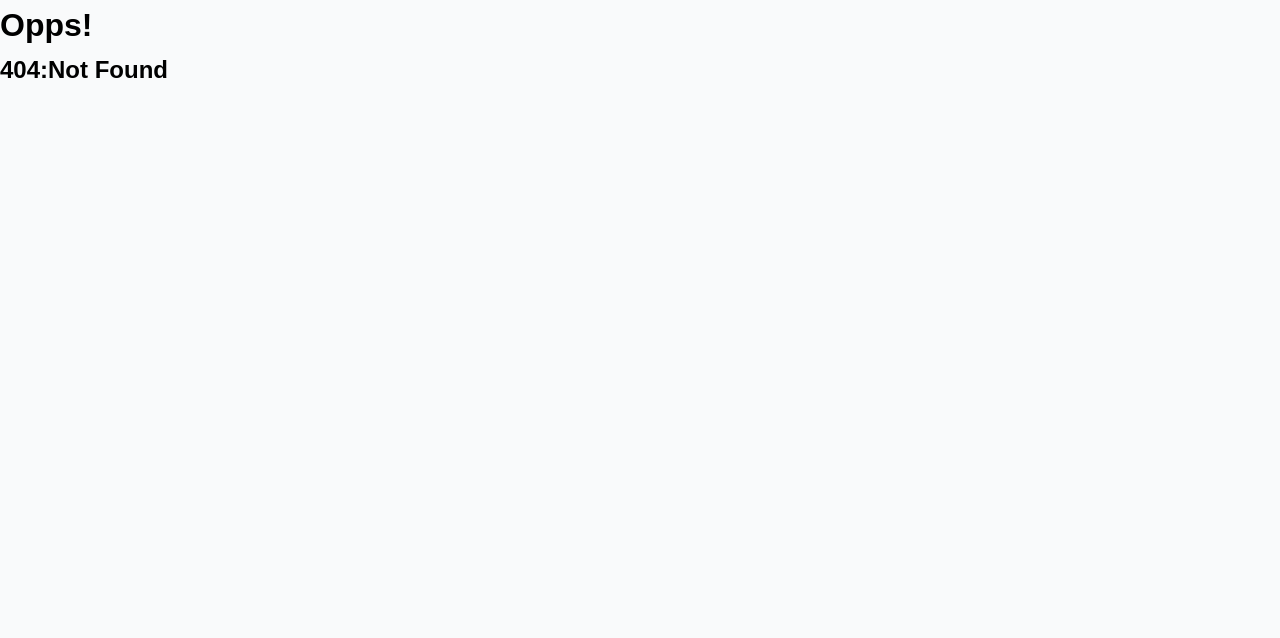
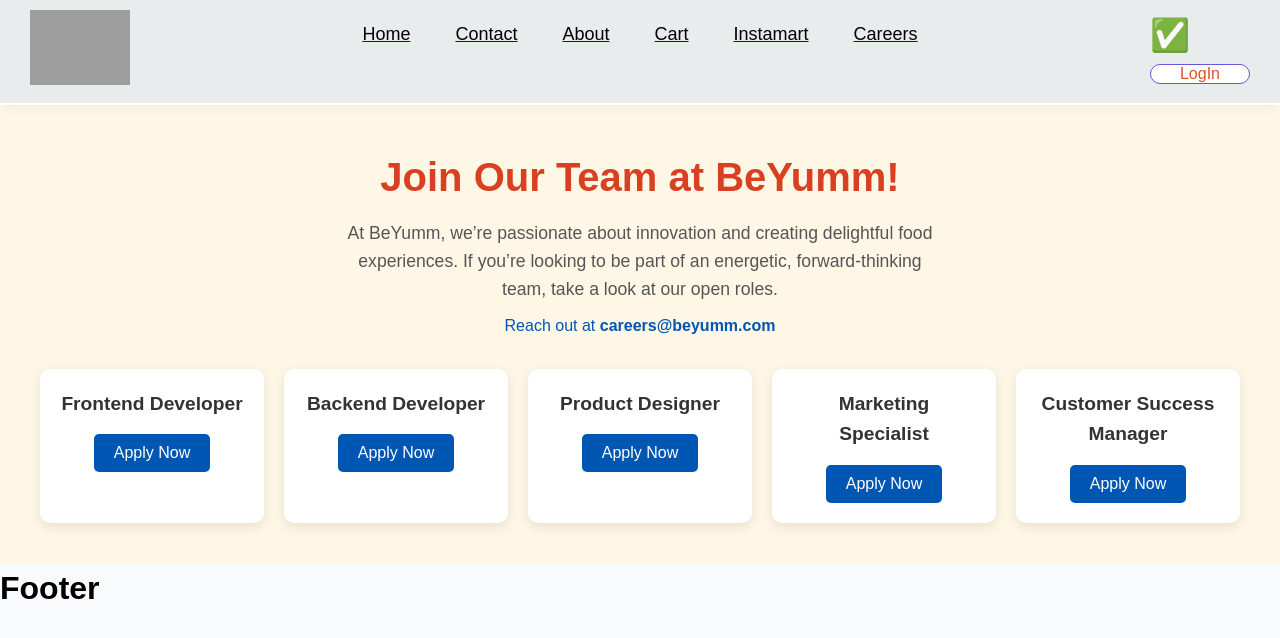
Before and after one commit to 1Mohitpl/EatChat, a React (Vite) app: page /careers in a window 1280 px wide. Before the commit this address had no page. Shown: the top 638 px of the page. Built offline with nearby package versions, Linux system fonts and the light colour scheme; grey boxes are pictures that could not be loaded.

Commit message:
update the career page

```diff
--- /dev/null
+++ b/Src/Components/Careers.js
@@ -0,0 +1,35 @@
+import React from 'react';
+
+const Careers = () => {
+  const jobs = [
+    'Frontend Developer',
+    'Backend Developer',
+    'Product Designer',
+    'Marketing Specialist',
+    'Customer Success Manager',
+  ];
+
+  return (
+    <div className="career-page">
+      <div className="header-section">
+        <h2 className="hire">Join Our Team at BeYumm!</h2>
+        <p className="description">
+          At BeYumm, we’re passionate about innovation and creating delightful food experiences.
+          If you’re looking to be part of an energetic, forward-thinking team, take a look at our open roles.
+        </p>
+        <p className="contact-info">Reach out at <span>careers@beyumm.com</span></p>
+      </div>
+
+      <div className="job-listings">
+        {jobs.map((job, index) => (
+          <div key={index} className="job-card">
+            <h3>{job}</h3>
+            <button className="apply-button" onClick={()=> alert("Applied")}>Apply Now</button>
+          </div>
+        ))}
+      </div>
+    </div>
+  );
+};
+
+export default Careers;
--- a/Src/Components/Title.js
+++ b/Src/Components/Title.js
@@ -43,8 +43,10 @@ const Title = () => (
          <li>Instamart</li>
          </Link>
 
-          <li>careers</li>
-        </ul>
+         <Link to="/careers">
+         <li>Careers</li>
+         </Link>
+         </ul>
       </div>
      <div className="log-btn">
         <h1>{isOnline ? "✅": "🛑"}</h1>
--- a/index.css
+++ b/index.css
@@ -60,7 +60,7 @@ body {
     font-size: medium;
     height: auto;
     border-radius: 20px;
-    color: rgb(104, 85, 224);
+    color: rgb(223, 82, 47);
     background-color: rgba(255, 255, 255, 1);
     border: 1px solid rgba(104, 85, 224, 1);
     transition: 0.4s;
@@ -68,7 +68,7 @@ body {
 button:hover {
   color: black;
   box-shadow: 0 0 20px rgba(104, 85, 224, 0.6);
-  background-color: rgba(104, 85, 224, 1);
+  background-color: rgb(66, 139, 228);
 }
 
 
@@ -249,3 +249,81 @@ html {
    width: 100vw;
    height: auto;
 }
+
+/* Main Career Page Styling */
+.career-page {
+  padding: 40px;
+  font-family: Arial, sans-serif;
+  color: #333;
+  background-color: #FFF7E6; /* Soft beige background */
+  text-align: center;
+}
+
+.header-section {
+  margin-bottom: 30px;
+}
+
+.hire {
+  font-size: 2.5em;
+  color: #d93f21; /* A professional, warm orange color */
+  margin-bottom: 10px;
+}
+
+.description {
+  font-size: 1.1em;
+  color: #555;
+  margin: 0 auto;
+  max-width: 600px;
+}
+
+.contact-info {
+  font-size: 1em;
+  margin-top: 10px;
+  color: #0056b3;
+}
+
+.contact-info span {
+  font-weight: bold;
+}
+
+.job-listings {
+  display: grid;
+  grid-template-columns: repeat(auto-fit, minmax(200px, 1fr));
+  gap: 20px;
+  margin-top: 20px;
+}
+
+/* Job Card Styling */
+.job-card {
+  background-color: #ffffff;
+  border-radius: 10px;
+  box-shadow: 0 4px 12px rgba(0, 0, 0, 0.1);
+  padding: 20px;
+  transition: transform 0.3s ease, box-shadow 0.3s ease;
+}
+
+.job-card:hover {
+  transform: translateY(-5px);
+  box-shadow: 0 6px 20px rgba(0, 0, 0, 0.15);
+}
+
+.job-card h3 {
+  color: #333;
+  font-size: 1.2em;
+  margin-bottom: 15px;
+}
+
+.apply-button {
+  padding: 10px 20px;
+  background-color: #0056b3;
+  color: #fff;
+  border: none;
+  border-radius: 5px;
+  font-size: 1em;
+  cursor: pointer;
+  transition: background-color 0.3s ease;
+}
+
+.apply-button:hover {
+  background-color: #004080;
+}
```
Also changed, not shown: Src/App.js (+7 -0 lines).
